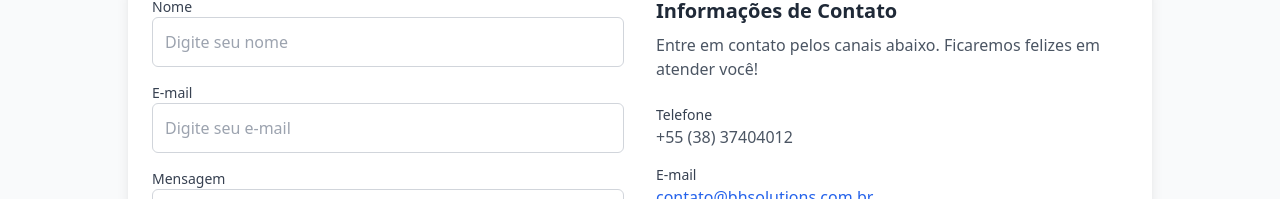
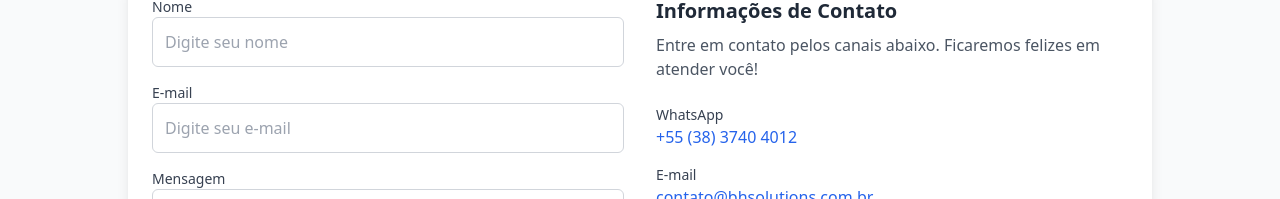
Before and after one commit to reginaldogomes/bhs-site-app, a Next.js app: page /contact in a window 1280 px wide. Shown: the part 318-517 px from the top of the page. Built offline with nearby package versions, Linux system fonts and the light colour scheme.

Commit message:
update: router loader

```diff
--- a/src/app/contact/page.tsx
+++ b/src/app/contact/page.tsx
@@ -5,24 +5,12 @@ import { yupResolver } from "@hookform/resolvers/yup";
 import * as yup from "yup";
 import PageHeading from "@/components/PageHeading";
 
-import { FaFacebook, FaInstagram, FaLinkedin } from "react-icons/fa";
+import { FaLinkedin } from "react-icons/fa";
 
 const contactInfo = {
-  phone: "+55 (38) 37404012",
+  phone: "+55 (38) 3740 4012",
   email: "contato@bhsolutions.com.br",
   socialMedia: [
-    /*{
-      name: "Facebook",
-      icon: <FaFacebook />,
-      link: "https://facebook.com",
-      color: "text-blue-600 hover:text-blue-800",
-    },
-    {
-      name: "Instagram",
-      icon: <FaInstagram />,
-      link: "https://instagram.com",
-      color: "text-pink-600 hover:text-pink-800",
-    },*/
     {
       name: "LinkedIn",
       icon: <FaLinkedin />,
@@ -182,8 +170,13 @@ const ContactPage: React.FC = () => {
 
       <div className="space-y-4">
         <div>
-          <h3 className="text-sm font-medium text-gray-700">Telefone</h3>
-          <p className="text-gray-600">{contactInfo.phone}</p>
+          <h3 className="text-sm font-medium text-gray-700">WhatsApp</h3>
+          <p className="text-gray-600"><a
+              href={`tel:${contactInfo.phone}`}
+              className="text-blue-600 hover:text-blue-800 transition"
+            >
+              {contactInfo.phone}
+            </a></p>
         </div>
         <div>
           <h3 className="text-sm font-medium text-gray-700">E-mail</h3>
--- a/src/app/layout.tsx
+++ b/src/app/layout.tsx
@@ -35,7 +35,9 @@ export default function RootLayout({
         className={`${geistSans.variable} ${geistMono.variable} antialiased bg-primary`}
       >
         <Header />
-        <main className="min-h-screen bg-gray-50">{children}</main>
+        <main className="min-h-screen bg-gray-50">
+          {children}
+        </main>
         <Footer />
         <FloatingWhatsAppButton />
       </body>
--- /dev/null
+++ b/src/components/RouteLoader.tsx
@@ -0,0 +1,31 @@
+// components/RouteLoader.tsx
+"use client";
+
+import { useEffect, useState } from "react";
+import { useRouter } from "next/navigation";
+
+export default function RouteLoader() {
+  const [loading, setLoading] = useState(false);
+  const router = useRouter();
+
+  useEffect(() => {
+    const handleStart = () => setLoading(true);
+    const handleComplete = () => setLoading(false);
+
+    router.events.on("routeChangeStart", handleStart);
+    router.events.on("routeChangeComplete", handleComplete);
+    router.events.on("routeChangeError", handleComplete);
+
+    return () => {
+      router.events.off("routeChangeStart", handleStart);
+      router.events.off("routeChangeComplete", handleComplete);
+      router.events.off("routeChangeError", handleComplete);
+    };
+  }, [router]);
+
+  if (!loading) return null;
+
+  return (
+    <div className="fixed top-0 left-0 right-0 h-1 bg-blue-600 animate-pulse z-50"></div>
+  );
+}
```
